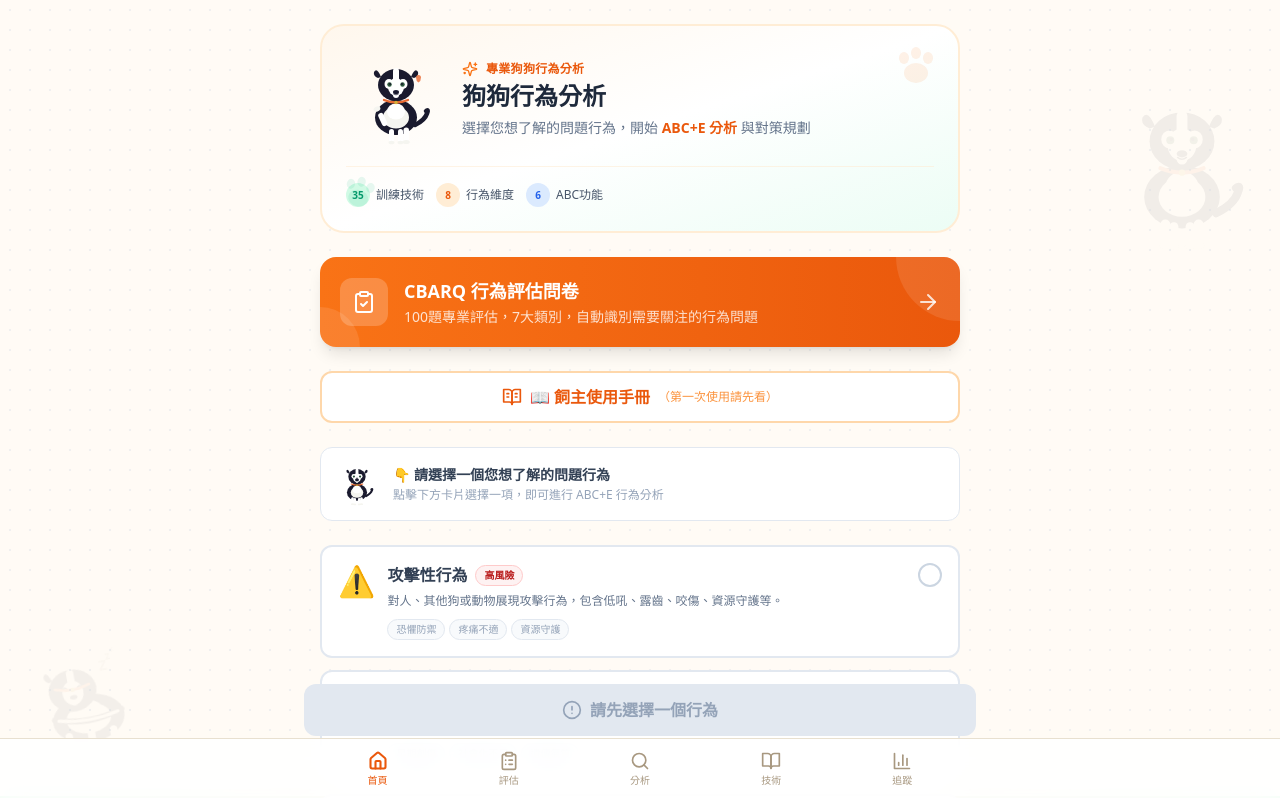
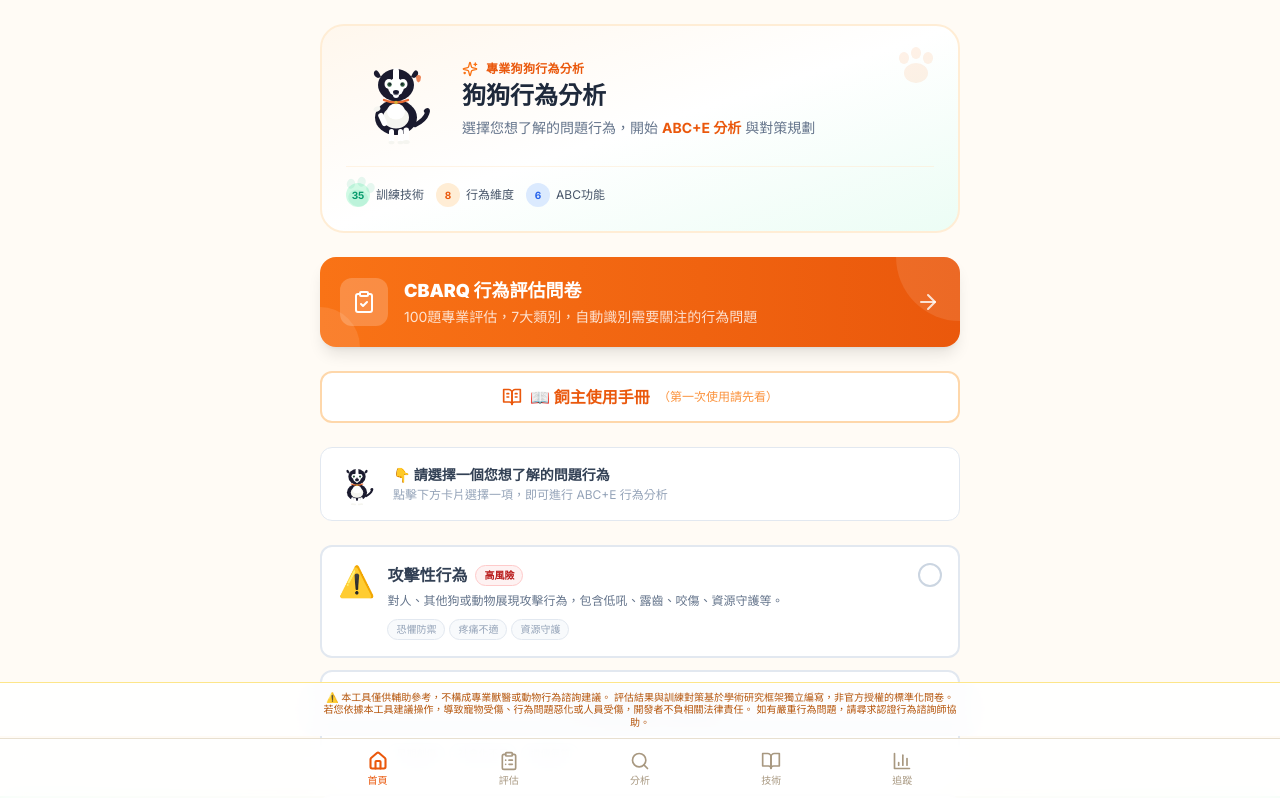
Before and after one commit to chouandony/dog-behavior-analyzer-v3, a Next.js app: page / in a window 1280 px wide. Shown: the top 798 px of the page. Built offline with nearby package versions, Linux system fonts and the light colour scheme.

Commit message:
Add files via upload

```diff
--- a/app/layout.tsx
+++ b/app/layout.tsx
@@ -1,41 +1,42 @@
-import type { Metadata } from 'next'
-import './globals.css'
-import Navbar from '@/components/Navbar'
-import BorderCollieSVG from '@/components/BorderCollieSVG'
+import type { Metadata } from "next";
+import { Inter } from "next/font/google";
+import "./globals.css";
+import Navbar from "@/components/Navbar";
+
+const inter = Inter({ subsets: ["latin"] });
 
 export const metadata: Metadata = {
-  title: '狗狗行為分析與訓練對策 | Dog Behavior Analyzer',
-  description: '從100題行為評估到ABC分析與訓練技術選擇的完整流程。分析狗狗不良行為，找到最適合的訓練對策，記錄進度改善成效。',
-  keywords: '狗狗訓練, 行為分析, 吠叫, 咬人, 爆衝, 分離焦慮, 正向訓練, ABC分析, 行為評估',
-  openGraph: {
-    title: '狗狗行為分析與訓練對策',
-    description: '從原因判斷到訓練技術選擇的完整流程',
-    type: 'website',
-  },
-}
+  title: "狗狗行為分析器 — 專業行為評估與ABC分析",
+  description: "基於學術研究框架的狗狗行為評估工具，提供100題專業問卷、ABC行為分析與個人化訓練對策。",
+};
 
 export default function RootLayout({
   children,
-}: {
-  children: React.ReactNode
-}) {
+}: Readonly<{
+  children: React.ReactNode;
+}>) {
   return (
     <html lang="zh-TW">
-      <body className="bg-cream min-h-screen text-earth-500 relative overflow-x-hidden">
-        <div className="fixed top-20 right-2 opacity-[0.06] pointer-events-none z-0 hidden lg:block">
-          <BorderCollieSVG size={180} pose="standing" />
+      <body className={`${inter.className} bg-cream min-h-screen`}>
+        <div className="max-w-2xl mx-auto px-4 py-6 pb-40 relative z-10">
+          {children}
         </div>
-        <div className="fixed bottom-10 left-2 opacity-[0.05] pointer-events-none z-0 hidden lg:block rotate-[-10deg]">
-          <BorderCollieSVG size={150} pose="sleeping" />
+
+        {/* 底部免責聲明 */}
+        <div className="fixed bottom-16 left-0 right-0 bg-white/90 backdrop-blur-md border-t border-amber-200 z-40">
+          <div className="max-w-2xl mx-auto px-4 py-2">
+            <p className="text-[10px] text-amber-700 leading-tight text-center">
+              ⚠️ 本工具僅供輔助參考，不構成專業獸醫或動物行為諮詢建議。
+              評估結果與訓練對策基於學術研究框架獨立編寫，非官方授權的標準化問卷。
+              若您依據本工具建議操作，導致寵物受傷、行為問題惡化或人員受傷，開發者不負相關法律責任。
+              如有嚴重行為問題，請尋求認證行為諮詢師協助。
+            </p>
+          </div>
         </div>
-        <div className="fixed inset-0 dot-pattern opacity-30 pointer-events-none z-0" />
+
+        <div className="fixed bottom-0 left-0 right-0 h-1 bg-gradient-to-r from-forest-400 via-warm-400 to-forest-400 opacity-60" />
         <Navbar />
-
-        <main className="max-w-2xl mx-auto px-4 py-6 pb-[72px] relative z-10">
-          {children}
-        </main>
-        <div className="fixed bottom-0 left-0 right-0 h-1 bg-gradient-to-r from-forest-400 via-warm-400 to-forest-400 opacity-60" />
       </body>
     </html>
-  )
+  );
 }
```
